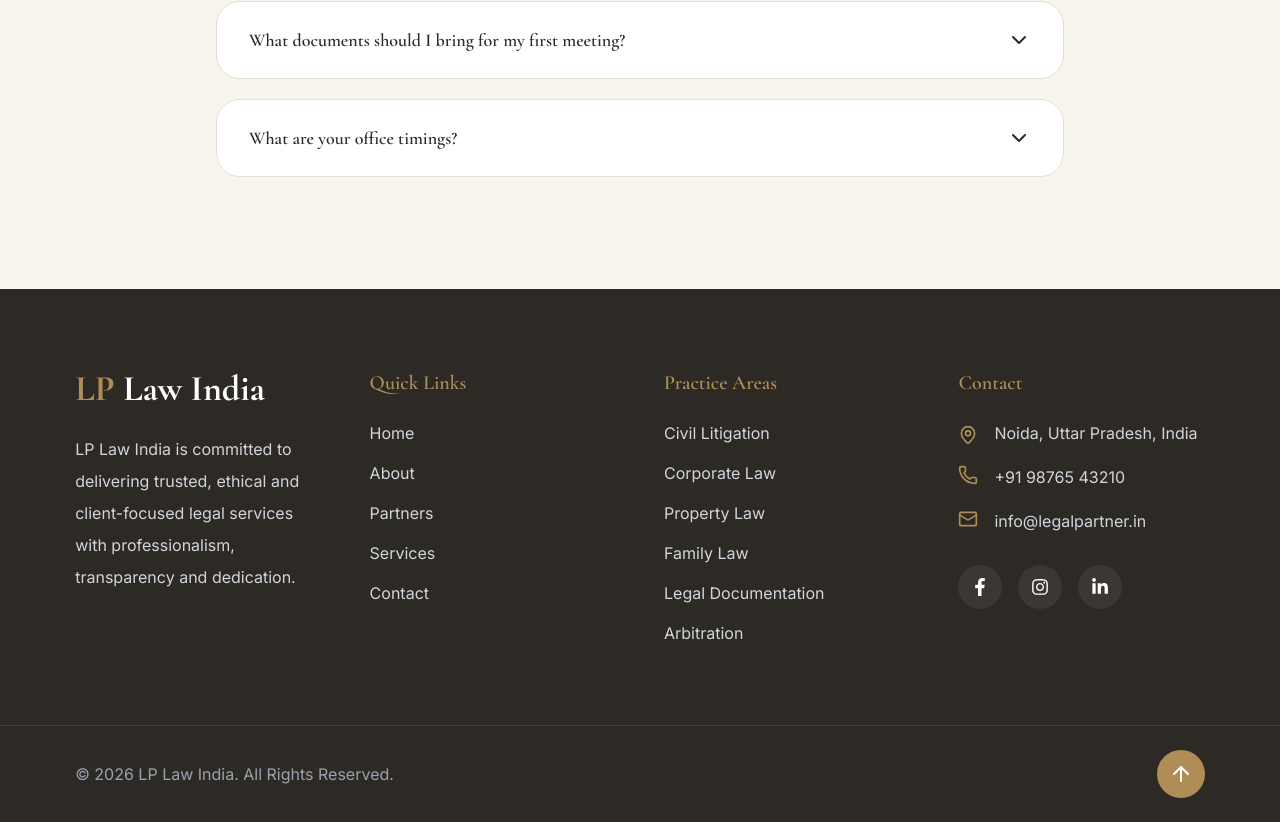
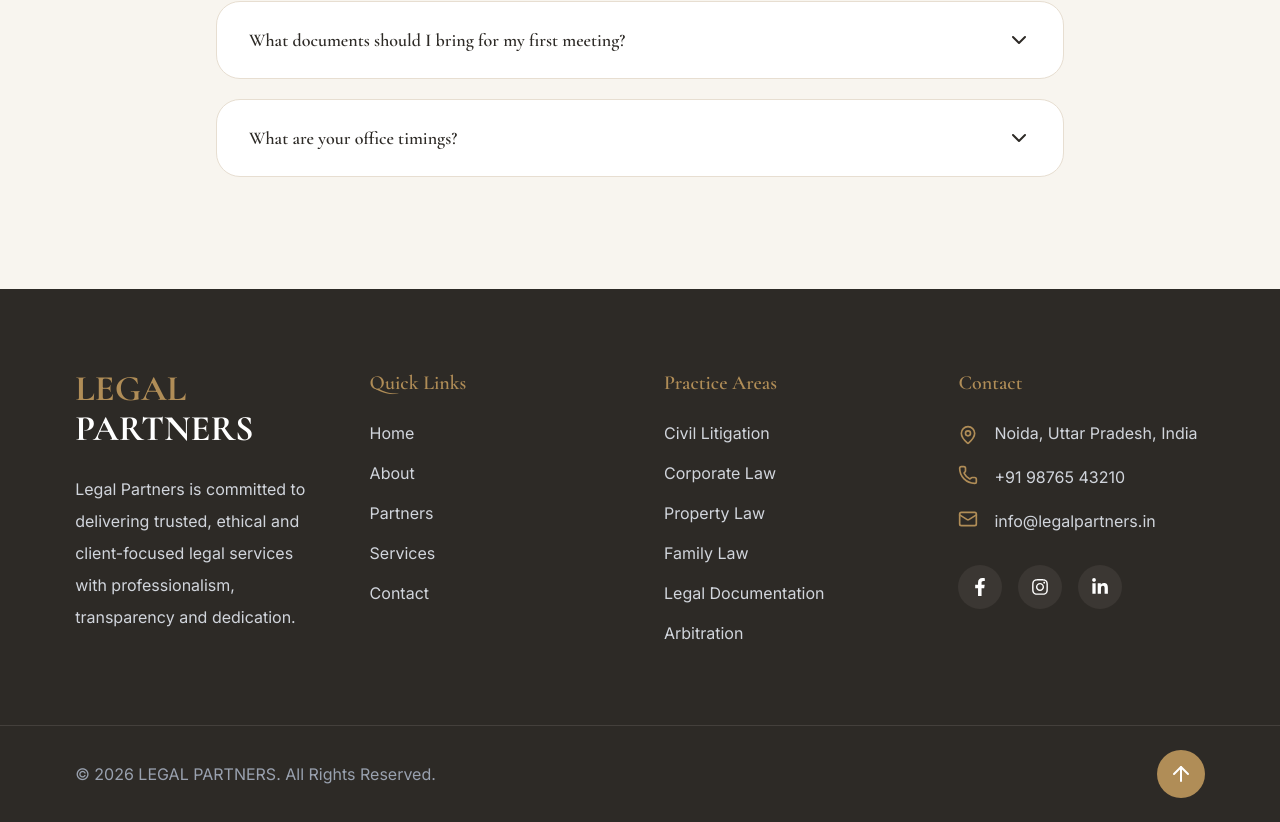
Before and after one commit to nitishbainslaa/lp-law-india, a Next.js app: page /contact in a window 1280 px wide. Shown: the part 3112-3934 px from the top of the page. Built offline with nearby package versions, Linux system fonts and the light colour scheme.

Commit message:
Update footer text to reflect new branding

```diff
--- a/src/components/Footer.tsx
+++ b/src/components/Footer.tsx
@@ -44,14 +44,14 @@ export default function Footer() {
             <h2 className="text-4xl font-bold">
 
               <span className="text-[#B08D57]">
-                LP
+                LEGAL
               </span>{" "}
-              Law India
+              PARTNERS
 
             </h2>
 
             <p className="mt-6 leading-8 text-gray-300">
-              LP Law India is committed to delivering trusted,
+              Legal Partners is committed to delivering trusted,
               ethical and client-focused legal services with
               professionalism, transparency and dedication.
             </p>
@@ -152,7 +152,7 @@ export default function Footer() {
                 />
 
                 <p className="text-gray-300">
-                  info@legalpartner.in
+                  info@legalpartners.in
                 </p>
 
               </div>
@@ -199,7 +199,7 @@ export default function Footer() {
         <div className="container mx-auto flex flex-col items-center justify-between gap-5 px-6 py-6 md:flex-row">
 
           <p className="text-gray-400">
-            © {new Date().getFullYear()} LP Law India.
+            © {new Date().getFullYear()} LEGAL PARTNERS.
             All Rights Reserved.
           </p>
 
```
